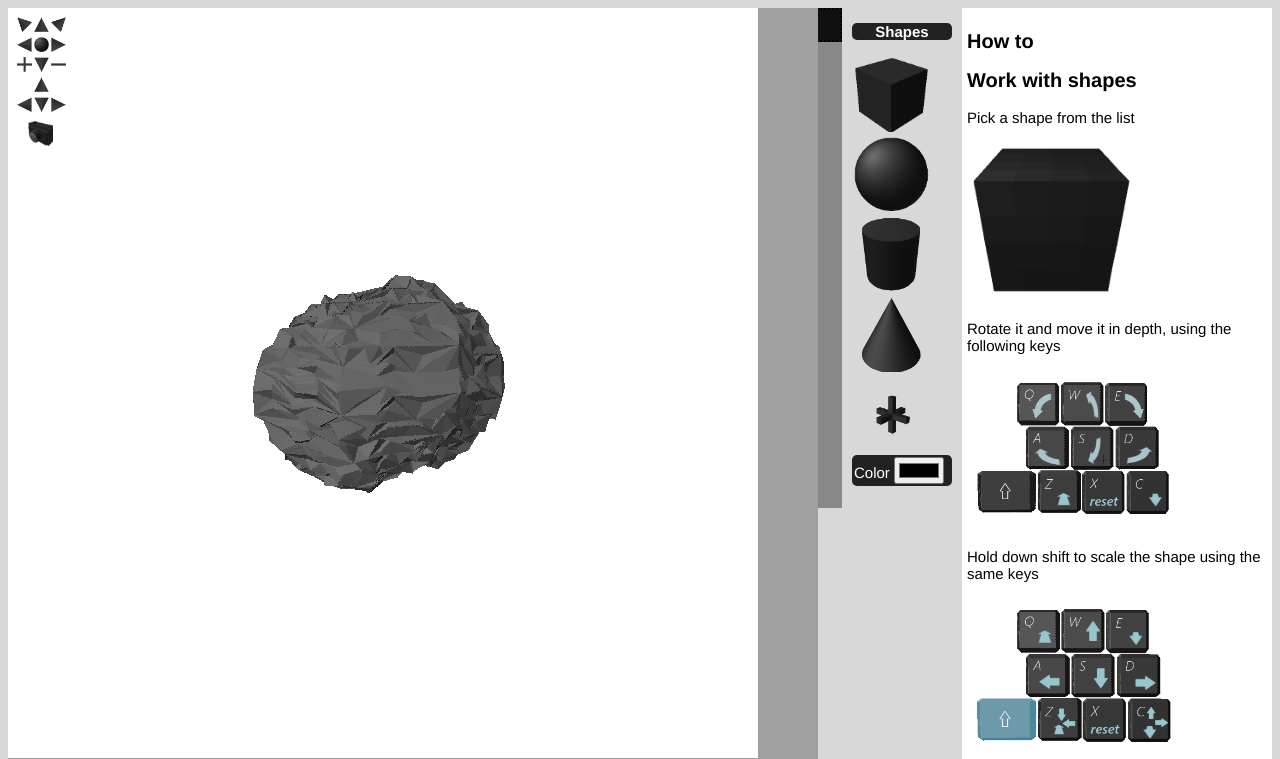
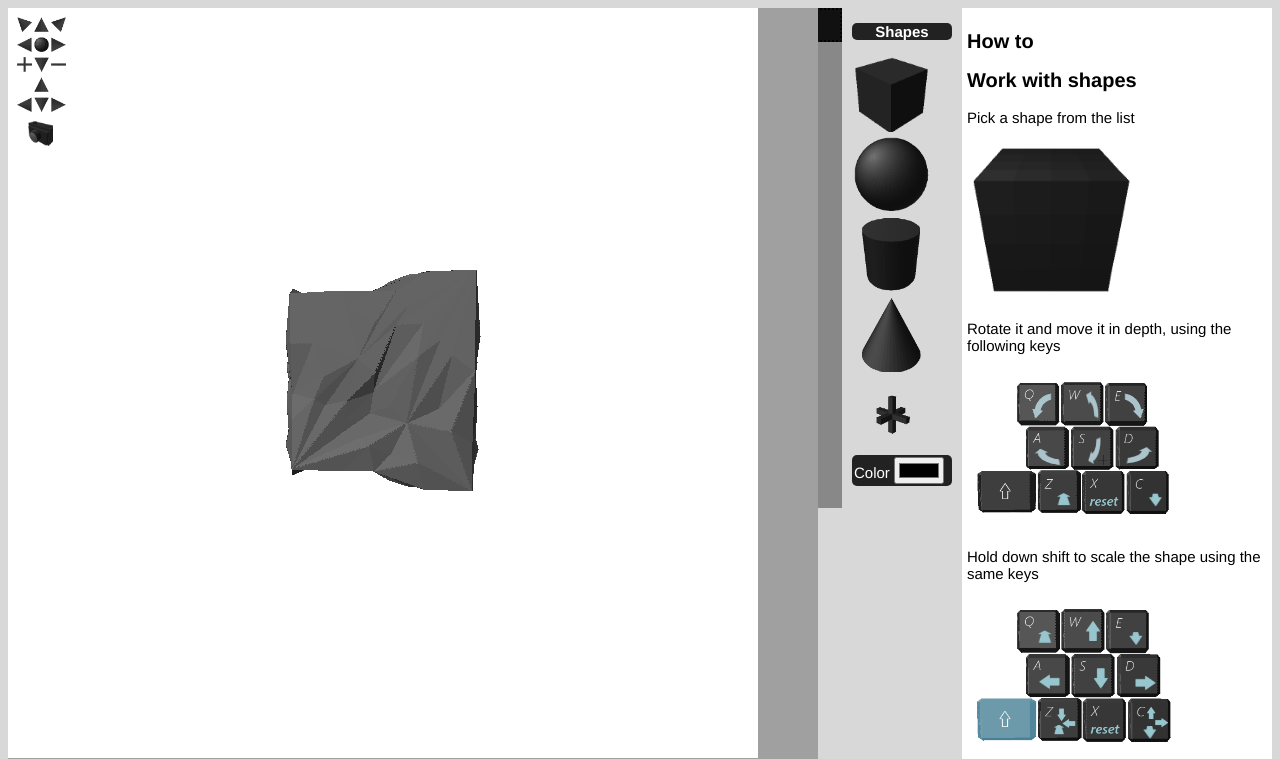
Before and after one commit to denjons/scimonk, a plain HTML site: page editor.html in a window 1280 px wide. Shown: the top 759 px of the page. Drawn offline with Linux system fonts and the light colour scheme.

Commit message:
minor refactoring

```diff
--- a/src/main3D.js
+++ b/src/main3D.js
@@ -216,7 +216,7 @@ function drawLine( x1, x2, y1, y2, z1, z2, co, id){
 	var u =[x1,y1];
 	var v =[x2,y2];
 	var uv = uToV(u,v);
-	var len = vLen(uv)*1.8;
+	var len = vLen(uv)*1.2;
 	var w = (z2-z1)/len;// Depth test
 	var t =0;
 	var Z = sciMonk.Depth/3;
--- a/src/utils.js
+++ b/src/utils.js
@@ -653,13 +653,21 @@ function middle(p1, p2){
  * @param {*} scale
  */
 sciMonk.shakeTriangles = function(shape, scale){
+  scale = Math.ceil(scale*Math.random());
   for(triangle of shape){
     for(var i = 0 ; i < triangle.length; i++){
       var point = copyArray(triangle[i]);
-      point[0] += point[2]%scale;
-      point[1] += point[0]%scale;
-      point[2] += point[1]%scale;
+      point[0] += (point[2]%scale)*sign(point[0]);
+      point[1] += (point[0]%scale)*sign(point[1]);
+      point[2] += (point[1]%scale)*sign(point[2]);
       triangle[i] = point;
     }
   }
 }
+
+function sign(n) {
+  if(n < 0){
+    return -1;
+  }
+  return 1;
+}
```
Also changed, not shown: editor.html (+8 -2 lines).
